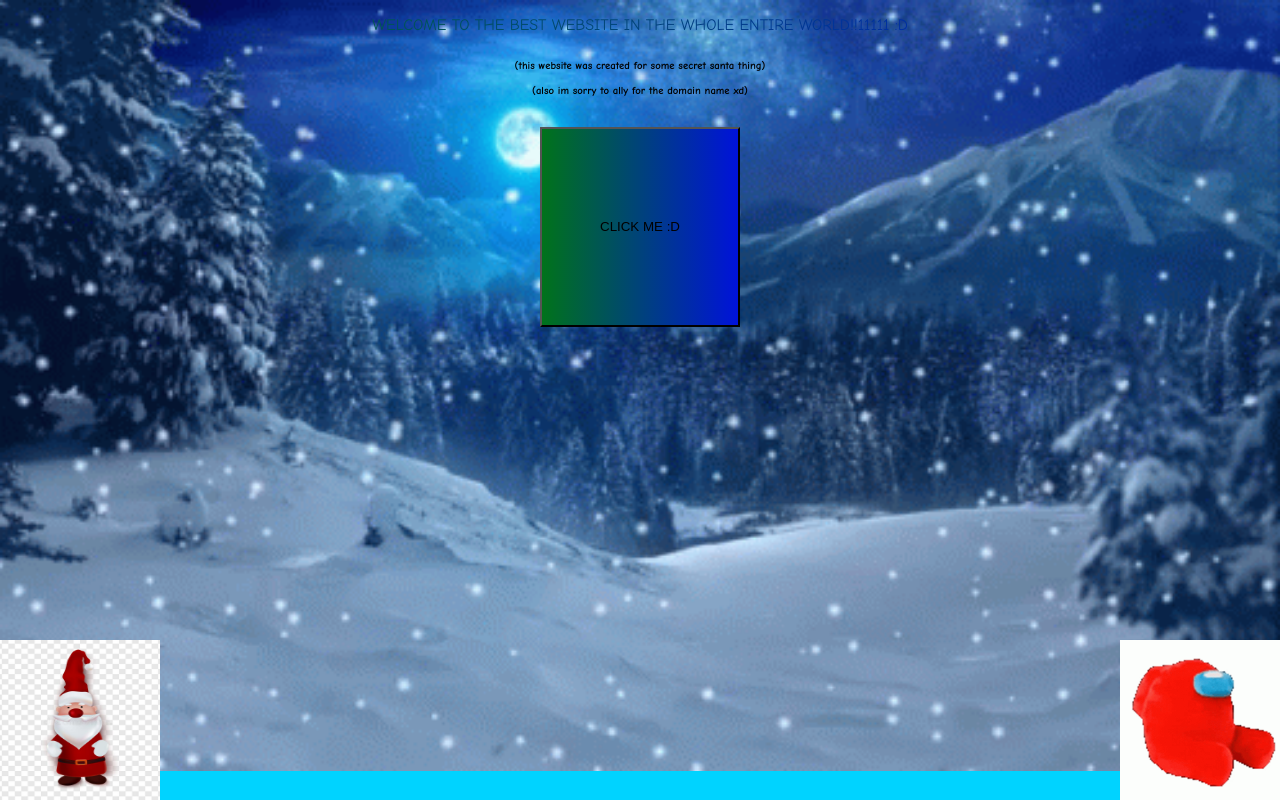
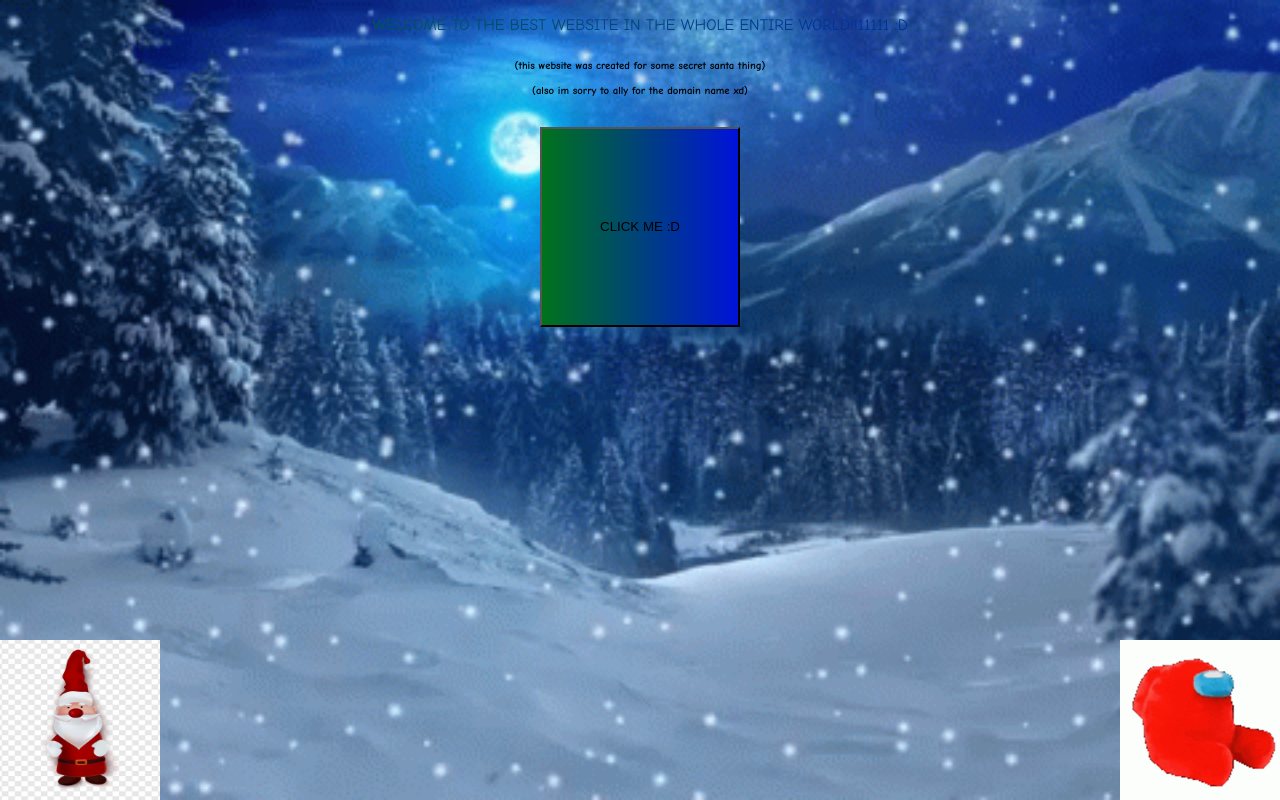
Before and after one commit to pooobob/pooobob.github.io, a plain HTML site: page index.html in a window 1280 px wide. Drawn offline with Linux system fonts and the light colour scheme.

Commit message:
Update style.css

```diff
--- a/style.css
+++ b/style.css
@@ -1,11 +1,9 @@
 body {
 	margin: 0;
 	padding: 0;
-	background: #00d3ff;
 	font-family: "Comic Sans MS", "Comic Sans", cursive;
-	background-image: url("./background.gif");
-	background-repeat: no-repeat;
-	background-size: 100% auto;
+	background: url("./background.gif") no-repeat center center fixed;
+	background-size: cover;
 }
 
 h6 {
```
